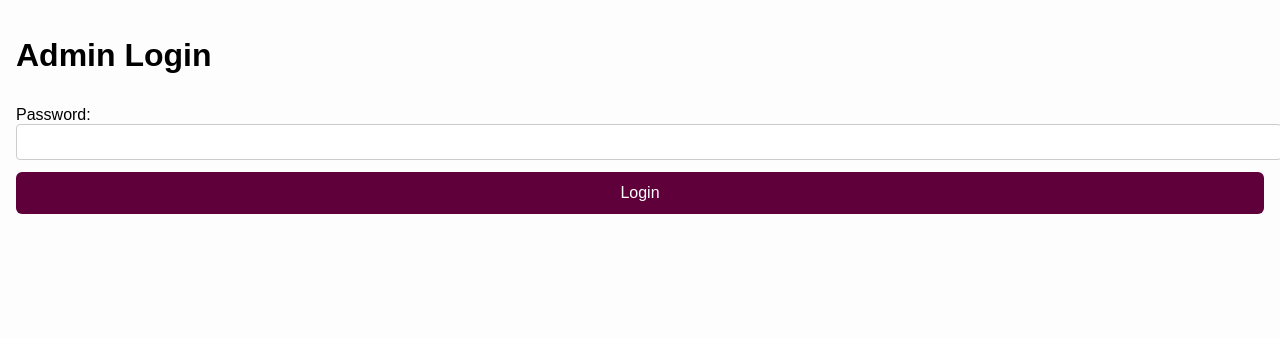
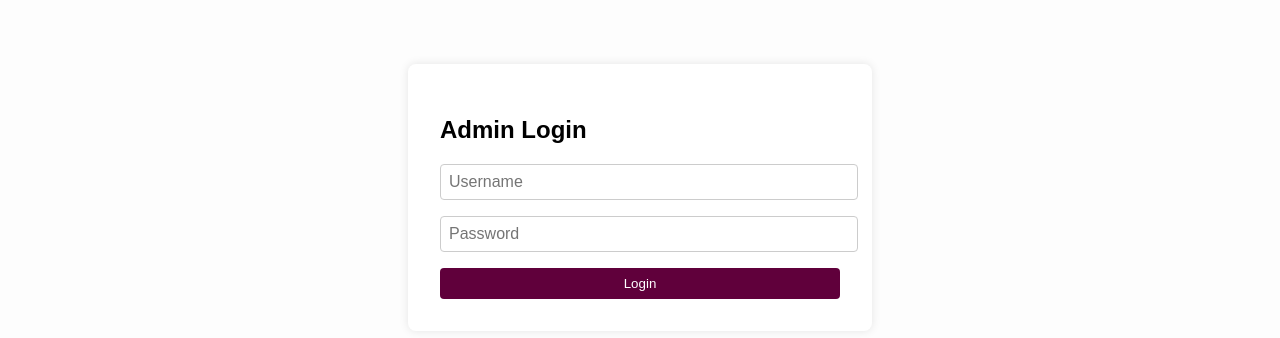
Before and after one commit to sarwan1996/glam-ethnic, a plain HTML site: page admin-login.html in a window 1280 px wide. Drawn offline with Linux system fonts and the light colour scheme.

Commit message:
Update admin-login.html

```diff
--- a/admin-login.html
+++ b/admin-login.html
@@ -1,27 +1,61 @@
 <!DOCTYPE html>
 <html lang="en">
 <head>
-  <meta charset="UTF-8">
-  <title>Admin Login</title>
+  <meta charset="UTF-8" />
+  <meta name="viewport" content="width=device-width, initial-scale=1.0"/>
+  <title>Admin Login - Glam Ethnic</title>
   <link rel="stylesheet" href="style.css">
+  <style>
+    .login-container {
+      max-width: 400px;
+      margin: 4rem auto;
+      padding: 2rem;
+      background-color: #fff;
+      border-radius: 8px;
+      box-shadow: 0 0 10px rgba(0,0,0,0.1);
+    }
+
+    input[type="text"],
+    input[type="password"] {
+      width: 100%;
+      padding: 0.5rem;
+      margin-bottom: 1rem;
+      border-radius: 4px;
+      border: 1px solid #ccc;
+    }
+
+    button {
+      width: 100%;
+      padding: 0.5rem;
+      background-color: #60003b;
+      color: white;
+      border: none;
+      border-radius: 4px;
+      cursor: pointer;
+    }
+
+    button:hover {
+      background-color: #80004d;
+    }
+  </style>
 </head>
 <body>
-  <main>
-    <h1>Admin Login</h1>
-    <form onsubmit="adminLogin(event)">
-      <label>Password: <input type="password" id="adminPass"></label>
-      <button type="submit">Login</button>
-    </form>
+  <main class="login-container">
+    <h2>Admin Login</h2>
+    <input type="text" id="username" placeholder="Username" />
+    <input type="password" id="password" placeholder="Password" />
+    <button onclick="login()">Login</button>
   </main>
+
   <script>
-    function adminLogin(e) {
-      e.preventDefault();
-      const pass = document.getElementById('adminPass').value;
-      if (pass === 'admin123') {
-        alert('Login successful!');
-        location.href = 'orders.html';
+    function login() {
+      const user = document.getElementById("username").value;
+      const pass = document.getElementById("password").value;
+      if (user === "admin" && pass === "1234") {
+        alert("Login successful!");
+        window.location.href = "index.html";
       } else {
-        alert('Incorrect password.');
+        alert("Invalid credentials");
       }
     }
   </script>
```
